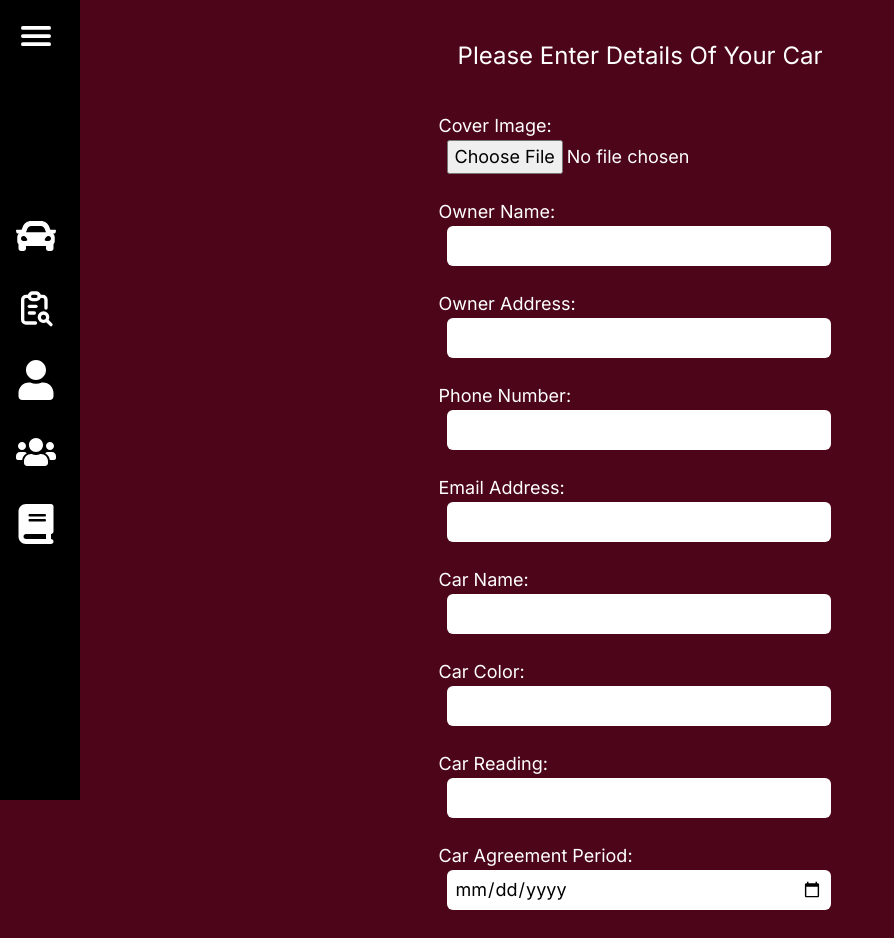
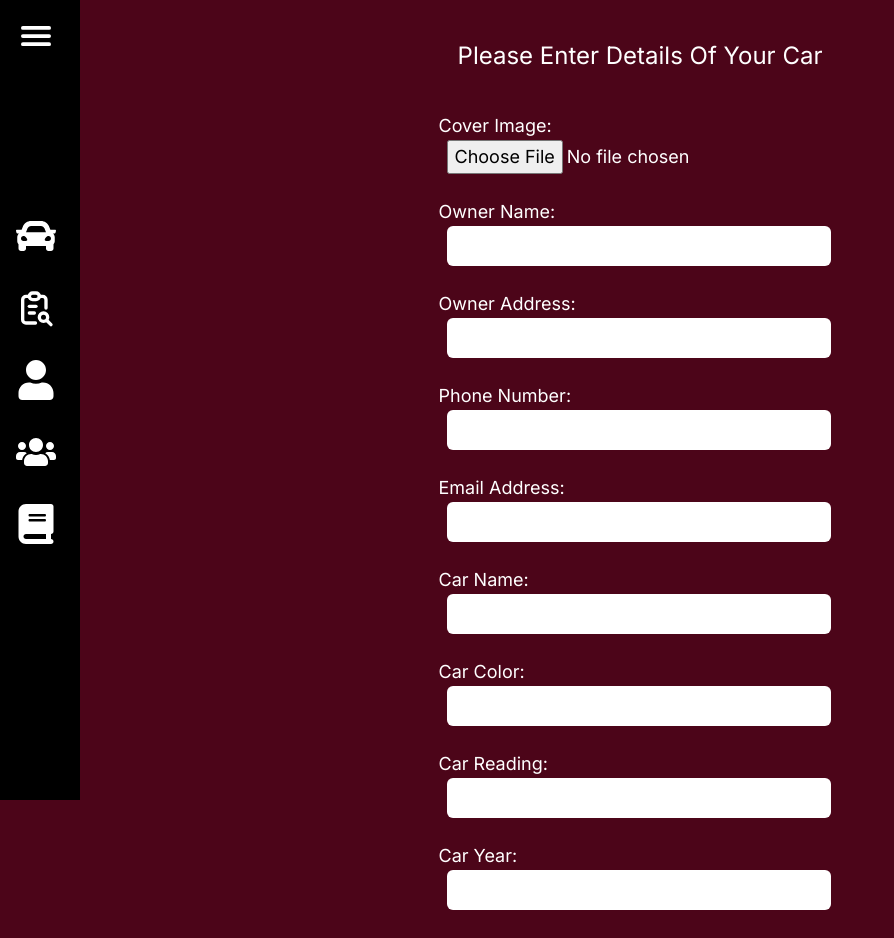
Before and after one commit to Bharat-95/G7AdminFrontend, a Next.js app: page /Attach in a window 1280 px wide. Shown: the top 938 px of the page, without its empty margins (0-894 px from the left). Built offline with nearby package versions, Linux system fonts and the light colour scheme; no server answers.

Commit message:
added files

```diff
--- a/app/Attach/page.js
+++ b/app/Attach/page.js
@@ -10,6 +10,7 @@ const Form = () => {
     OwnerAddress:"",
     MobileNumber:"",
     EmailAddress:"",
+    Year:"",
     Color:"",
     Reading:"",
     AgreementPeriod:"",
@@ -93,6 +94,7 @@ const Form = () => {
     formDataToSend.append("NameonBank", formdata.NameonBank);
     formDataToSend.append("IFSC", formdata.IFSC);
     formDataToSend.append("AgreementDoc", formdata.AgreementDoc);
+    formDataToSend.append("Year", formdata.Year)
 
     try {
       const response = await fetch("https://r3ozb5mg9b.execute-api.us-east-1.amazonaws.com/cars", {
@@ -140,6 +142,7 @@ const Form = () => {
       Images:"",
       AccountNo:"",
       AgreementDoc:"",
+      Year:"",
     });
   };
 
@@ -261,6 +264,20 @@ const Form = () => {
                   setFormData({ ...formdata, Reading: e.target.value })
                 }
                 name="Reading"
+                className={inputStyle}
+                required
+              />
+            </div>
+
+            <div className="flex flex-col items-start">
+              <label>Car Year:</label>
+              <input
+                type="number"
+                value={formdata.Year}
+                onChange={(e) =>
+                  setFormData({ ...formdata, Year: e.target.value })
+                }
+                name="Year"
                 className={inputStyle}
                 required
               />
--- a/app/Management/page.js
+++ b/app/Management/page.js
@@ -99,7 +99,7 @@ const page = () => {
                   </div>
                   <div className="flex gap-10 items-center">
                     <SlCalender size={30} />
-                    {car.Make}
+                    {car.Year}
                   </div>
                 </div>
                 <div className="space-y-4">
```
